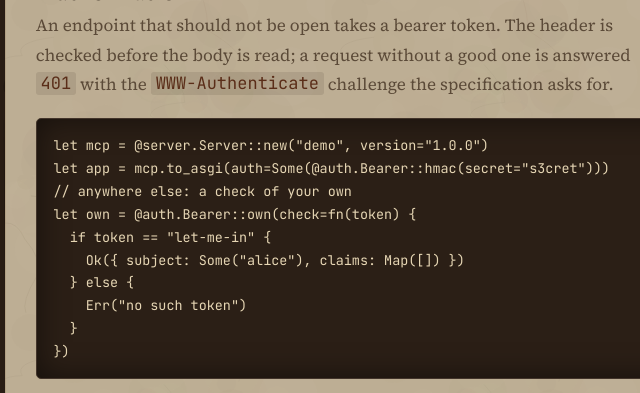
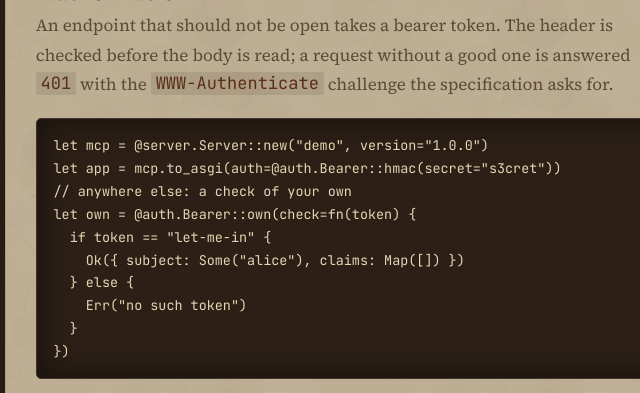
Before and after one commit to moonbitstack/moonmcp, a plain HTML site: page docs/guide.html in a window 1280 px wide. Shown: the part 7240-7633 px from the top of the page, 262-902 px from the left. Drawn offline with nearby package versions, Linux system fonts and the light colour scheme.

Commit message:
docs(moonmcp): the guide passes `auth` the way the signature takes it.
Signed-off-by: Leo Cheng (heke1228) <chengkelfan@qq.com>

```diff
--- a/docs/guide.html
+++ b/docs/guide.html
@@ -648,7 +648,7 @@ mcp.tool_context("greet", async fn(_args : Map[String, Json], context : @context
       <h2>Authorization</h2>
       <p class="pdesc">An endpoint that should not be open takes a bearer token. The header is checked before the body is read; a request without a good one is answered <code>401</code> with the <code>WWW-Authenticate</code> challenge the specification asks for.</p>
       <div class="code"><pre><code class="language-moonbit">let mcp = @server.Server::new("demo", version="1.0.0")
-let app = mcp.to_asgi(auth=Some(@auth.Bearer::hmac(secret="s3cret")))
+let app = mcp.to_asgi(auth=@auth.Bearer::hmac(secret="s3cret"))
 // anywhere else: a check of your own
 let own = @auth.Bearer::own(check=fn(token) {
   if token == "let-me-in" {
```
